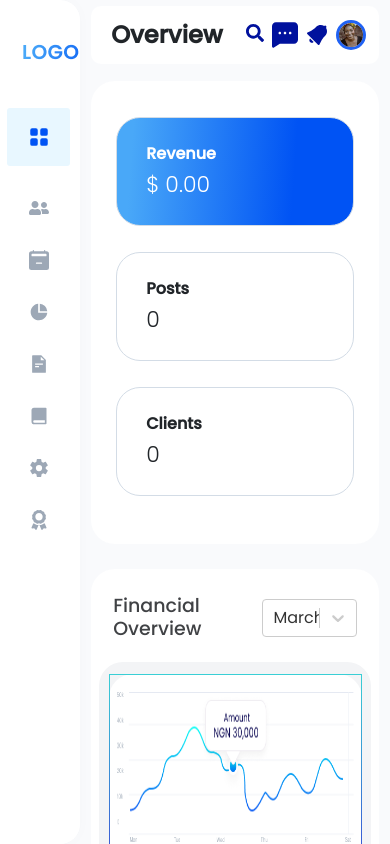
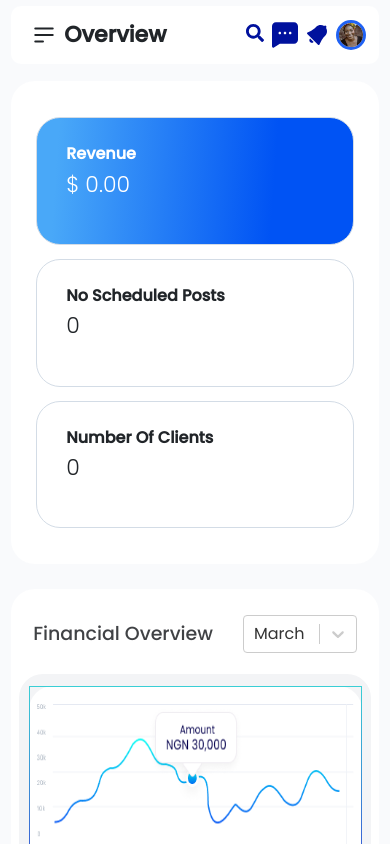
Before and after one commit to iwa-temmy/ontriv, a React (Create React App) app: page /auth/login in a window 390 px wide. Both pictures are taken after a click on the button "Log in". Shown: the top 844 px of the page. Built offline with nearby package versions, Linux system fonts and the light colour scheme.

Commit message:
mobile sidebar

```diff
--- a/src/assets/css/_nav.scss
+++ b/src/assets/css/_nav.scss
@@ -40,16 +40,27 @@
   background-color: #fff;
   border-radius: 0 30px 30px 0 !important;
 
+  transition: all 0.25s ease;
+
+
+
   .main-menu-content {
     height: calc(100% - 6rem) !important;
     position: relative;
-    transition: all 0.25s ease;
   }
 
   ul {
     list-style: none;
     text-decoration: unset;
     padding: 0 24px 0 0px;
+  }
+
+  @media (max-width: 1000px) {
+    display: none;
+  }
+  &.show {
+    display: block;
+
   }
 }
 
@@ -58,7 +69,7 @@
 }
 
 .main-menu.menu-shadow {
-  box-shadow: 0 0 15px 0 rgba(0, 0, 0, 2%);
+  box-shadow: 0 0 15px 0 rgba(148, 144, 144, 0.199);
 }
 
 // .navbar-wrapper {
@@ -77,7 +88,7 @@
   padding: 0.5em 0.5em 0.5em 11px;
   transition: 0.1s;
   @media (max-width: 1000px) {
-    margin-bottom: 1em !important;
+    margin-bottom: 0.8em !important;
     padding: unset;
     font-size: 2em;
   }
@@ -172,32 +183,39 @@
   padding: 0 0.75em;
 }
 
-// .footer {
-//   padding-top: 0.9rem;
-//   padding-bottom: 0.9rem;
-//   /* margin-top : -200px;
-//   position        : absolute; */
-//   margin-left: 270px;
-//   bottom: 0%;
-//   height: 60px;
-//   width: calc(100% - 270px);
-// }
+.mobile-menu {
+  display: none;
+  margin-right: 7px;
+  @media (max-width: 1000px) {
+    display: block;
+  }
+}
 
 .mobile-search-icon {
   display: none;
 }
 
+.navbar-brand {
+  @media (min-width: 1000px) {
+    margin-top: 12px;
+    padding: 2em;
+  }
+}
+
 @media (max-width: 1000px) {
   .main-menu ul {
-    padding: 0 10px 0 7px;
+    padding: 0 10px 0;
   }
   .main-menu {
-    width: 80px;
+    // width: 80px;
+  transition: transform .25s cubic-bezier(0.165, 0.84, 0.44, 1);
+
+    width: 210px;
     border-radius: 0 20px 20px 0 !important;
   }
   .menu-toggle-icon,
   .menu-title {
-    display: none;
+    // display: none;
   }
   .mobile-search-icon {
     display: block;
@@ -207,7 +225,7 @@
       li {
         .menu-text {
           &:first-child {
-            text-align: center;
+            // text-align: center;
             font-size: 12px;
             /* width      : 170px; */
             overflow: hidden;
@@ -222,13 +240,13 @@
     display: none;
   }
   .menu-title {
-    display: none;
+    // display: none;
   }
 
   .app-content {
     padding: calc(2.2rem - 1.8rem) 0.7rem 0;
     /* margin-top: 6rem; */
-    margin-left: 80px;
+    margin-left: 0;
     min-height: calc(100vh - 3rem);
     /* position  : absolute; */
   }
@@ -241,7 +259,7 @@
 
   .nav-item.active {
     a {
-      padding: 0.6em 0.4em;
+      padding: 0.1em 0.4em;
     }
   }
 
@@ -258,7 +276,7 @@
 }
 
 .navbar-logo {
-  margin-top: 44px;
+  // margin-top: 44px;
 }
 
 .active-link {
@@ -275,7 +293,7 @@
     padding: 14px 25px 14px 20px;
   }
   .active-menu {
-    font-size: 24px;
+    font-size: 22px;
     font-weight: 700;
   }
   .search-input-wrapper,
--- a/src/assets/css/_reports.scss
+++ b/src/assets/css/_reports.scss
@@ -6,6 +6,10 @@
     margin-bottom: 18px;
     .report-card-header {
       margin-bottom: 30px;
+      @media (max-width:520px) {
+        display: block!important;
+
+      }
       .client-name {
         font-size: 30px;
         font-weight: 600;
--- a/src/components/AppLayout/Nav/sideBar/SideBarHeader.js
+++ b/src/components/AppLayout/Nav/sideBar/SideBarHeader.js
@@ -2,20 +2,31 @@ import React from "react"
 import { Link } from "react-router-dom"
 import classnames from "classnames"
 import logo from '../../../../assets/img/logo.png'
+import { HiOutlineMenuAlt2 } from 'react-icons/hi'
 
 
 
-const SidebarHeader = ({ menuShadow }) => {
+const SidebarHeader = ({ menuShadow, setShowMobileSideBar }) => {
 
     return (
         <div className="navbar-header ">
-            <ul className="nav navbar-nav flex-row">
-                <li className="nav-item mx-auto w-50 p-0">
-                    <Link to="/" className="navbar-brand">
-                        <img src={logo} alt='ontriv-logo' className="navbar-logo"/>
-                        {/* <img src={logoMobile} alt='ontriv-logo' width='30px'  height="30px" className={'d-lg-none p-0'} /> */}
+            <ul className="nav navbar-nav ">
+                <li className="nav-item mb-0 p-0">
+                    <div className="navbar-brand d-flex align-items-center justify-content-between pt-4 pb-2 text-center">
+                        <Link to="/overview" >
+                            <img src={logo} alt='ontriv-logo' className="navbar-logo mb-0" />
+                            {/* <img src={logoMobile} alt='ontriv-logo' width='30px'  height="30px" className={'d-lg-none p-0'} /> */}
 
-                    </Link>
+                        </Link>
+                        <div className="mobile-menu  mb-0 mr-0"
+                            onClick={() => {
+                                setShowMobileSideBar(false)
+                            }}
+                        >
+                            <HiOutlineMenuAlt2 size='26px' color='#0053f4'/>
+                        </div>
+                    </div>
+
                 </li>
             </ul>
             <div
--- a/src/components/AppLayout/Nav/sideBar/index.js
+++ b/src/components/AppLayout/Nav/sideBar/index.js
@@ -7,7 +7,7 @@ import SideBar from './SideBar'
 
 
 
-const SideNav = ({ setCurrentSection }) => {
+const SideNav = ({ setCurrentSection, showMobileSideBar, setShowMobileSideBar }) => {
 
     const [hoveredMenuItem, setHoveredMenuItem] = useState(window.location.pathname)
     const [activeItem, setActiveItem] = useState('');
@@ -21,7 +21,9 @@ const SideNav = ({ setCurrentSection }) => {
         if (id !== hoveredMenuItem) {
             setHoveredMenuItem(url);
             setActiveItem(url);
-            console.log(id);
+            // console.log(id);
+            setShowMobileSideBar(false)
+
             setCurrentSection(id);
 
         } else {
@@ -47,12 +49,13 @@ const SideNav = ({ setCurrentSection }) => {
                 style={{
                 }}
                 className={classnames(
-                    `main-menu menu-fixed menu-light menu-accordion menu-shadow`
+                    `main-menu menu-fixed menu-light menu-accordion menu-shadow ${showMobileSideBar ? "show" : ""}`
                 )}
 
             >
                 <SidebarHeader
                     menuShadow={menuShadow}
+                    setShowMobileSideBar={setShowMobileSideBar}
                 />
 
                 <PerfectScrollbar
@@ -73,6 +76,8 @@ const SideNav = ({ setCurrentSection }) => {
                             hoverIndex={hoveredMenuItem}
                             activeItem={activeItem}
                             handleSidebarMouseEnter={handleSidebarMouseEnter}
+
+
                         />
                     </ul>
                 </PerfectScrollbar>
--- a/src/components/AppLayout/Nav/topBar/index.js
+++ b/src/components/AppLayout/Nav/topBar/index.js
@@ -10,9 +10,10 @@ import notificationIcon from '../../../../assets/img/icon.png'
 import chat from '../../../../assets/img/chat.svg'
 import { TopRightModal } from '../../../Modal';
 import ClientLog from '../../../../assets/img/clientlogo.png'
+import { HiOutlineMenuAlt2 } from 'react-icons/hi'
 // import { useNav } from '../../../../utils/context';
 
-export const TopNav = ({ currentSection }) => {
+export const TopNav = ({ currentSection, setShowMobileSideBar }) => {
     const [userProfileState, updateUserProfileState] = useState(false)
     const [notificationState, updateNotificationState] = useState(false)
     const [mobileSearch, setMobileSearch] = useState(false);
@@ -24,7 +25,14 @@ export const TopNav = ({ currentSection }) => {
                 <div className="navbar-wrapper">
                     <div className="navbar-container">
                         <div className="navbar-collapse d-flex justify-content-between align-items-center" >
-                            <div className="topbar-left-content mr-auto">
+                            <div className="topbar-left-content mr-auto d-flex align-items-center">
+                                <div className="mobile-menu mr-4"
+                                    onClick={() => {
+                                        setShowMobileSideBar(true)
+                                    }}
+                                >
+                                    <HiOutlineMenuAlt2 size='26px' />
+                                </div>
                                 <h2 className="mb-0 active-menu font-weight-bold text-capitalize">{currentSection}</h2>
                             </div>
                             <div className='topbar-right-content d-flex ml-auto justify-content-between'>
@@ -171,7 +179,7 @@ export const ClientTopNav = () => {
                     <div className="navbar-container">
                         <div className="navbar-collapse d-flex justify-content-between align-items-center flex-wrap" >
                             <div className="topbar-left-content mr-auto">
-                                <img src={ClientLog} alt='navbrand'/>
+                                <img src={ClientLog} alt='navbrand' />
                             </div>
                             <div className='topbar-right-content '>
                                 <Button className="">
--- a/src/components/AppLayout/index.js
+++ b/src/components/AppLayout/index.js
@@ -1,4 +1,4 @@
-import React from "react";
+import React, { useState } from "react";
 import Sidebar from "./Nav/sideBar";
 import { TopNav } from "./Nav/topBar";
 import { connect } from 'react-redux';
@@ -6,14 +6,18 @@ import { setCurrentSection } from "../../redux/actions";
 
 
 const AppLayout = ({ children, setCurrentSection, currentSection }) => {
+    const [showMobileSideBar, setShowMobileSideBar] = useState(false)
     return (
         <div className='app-layout ' >
             <Sidebar
                 setCurrentSection={setCurrentSection}
+                showMobileSideBar={showMobileSideBar}
+                setShowMobileSideBar={setShowMobileSideBar}
             />
             <div className="app-content content show-overlay">
                 <TopNav
                     currentSection={currentSection}
+                    setShowMobileSideBar={setShowMobileSideBar}
                 />
                 <div className="content-wrapper">
                     {children}
--- a/src/views/Dashboard/index.js
+++ b/src/views/Dashboard/index.js
@@ -34,7 +34,7 @@ const Dashboard = () => {
                                     <Card className='analytics-card'>
                                         <Row>
                                             <Col sm='12' md='4'>
-                                                <Card className='card-sm revenue'>
+                                                <Card className='card-sm revenue h-100'>
                                                     <h4 className='text-white'>
                                                         Revenue
                                                     </h4>
@@ -43,10 +43,10 @@ const Dashboard = () => {
                                                     </h5>
                                                 </Card>
                                             </Col>
-                                            <Col sm='12' md='4' className='card-sm-2'>
-                                                <Card className='card-sm posts'>
+                                            <Col sm='12' md='4' className='card-sm-2 '>
+                                                <Card className='card-sm posts h-100'>
                                                     <h4 className=''>
-                                                        <span className='first-text'>No scheduled </span>posts
+                                                       No scheduled posts
                                                     </h4>
                                                     <h5 className=''>
                                                         0
@@ -54,9 +54,9 @@ const Dashboard = () => {
                                                 </Card>
                                             </Col>
                                             <Col sm='12' md='4'  >
-                                                <Card className='card-sm clients'>
+                                                <Card className='card-sm clients h-100'>
                                                     <h4 className=''>
-                                                        <span className='first-text'>Number of</span> clients
+                                                        Number of clients
                                                     </h4>
                                                     <h5 className=''>
                                                         0
```
Also changed, not shown: src/views/Report/index.js (+16 -16 lines).
